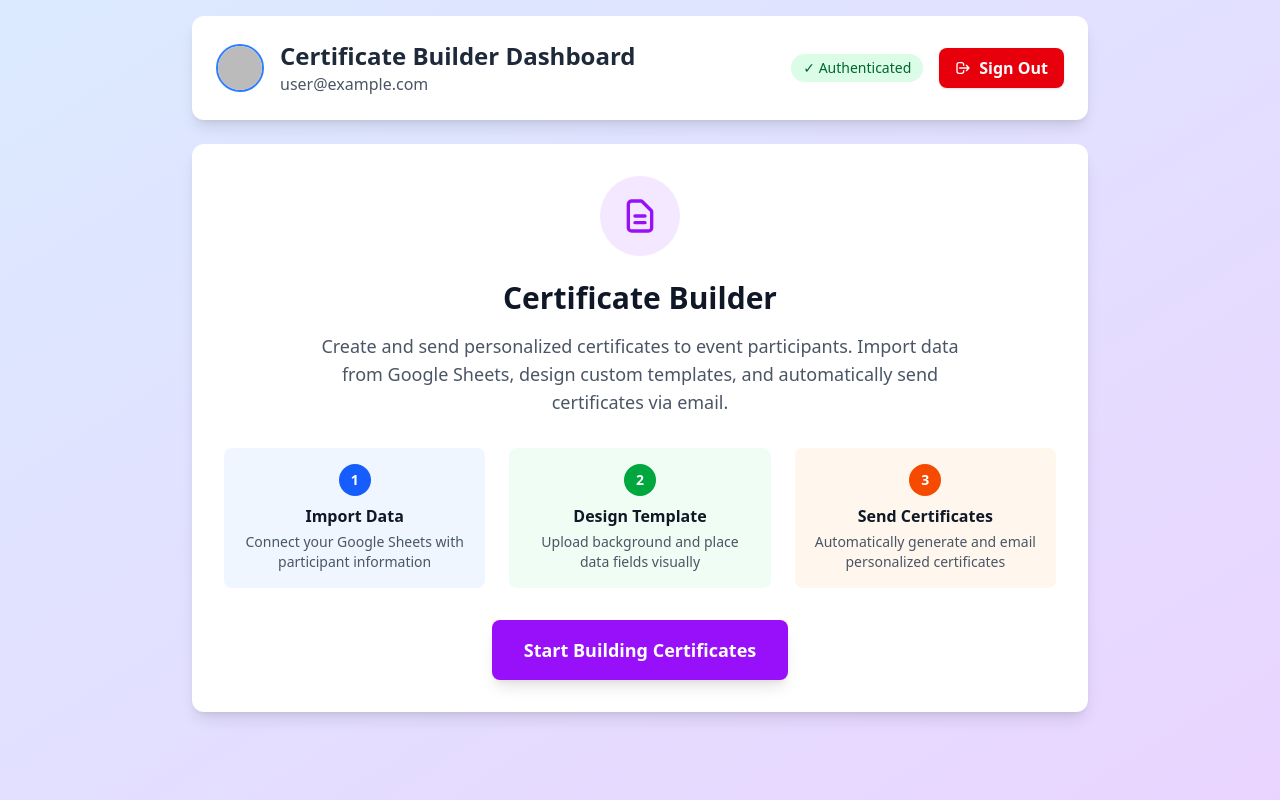
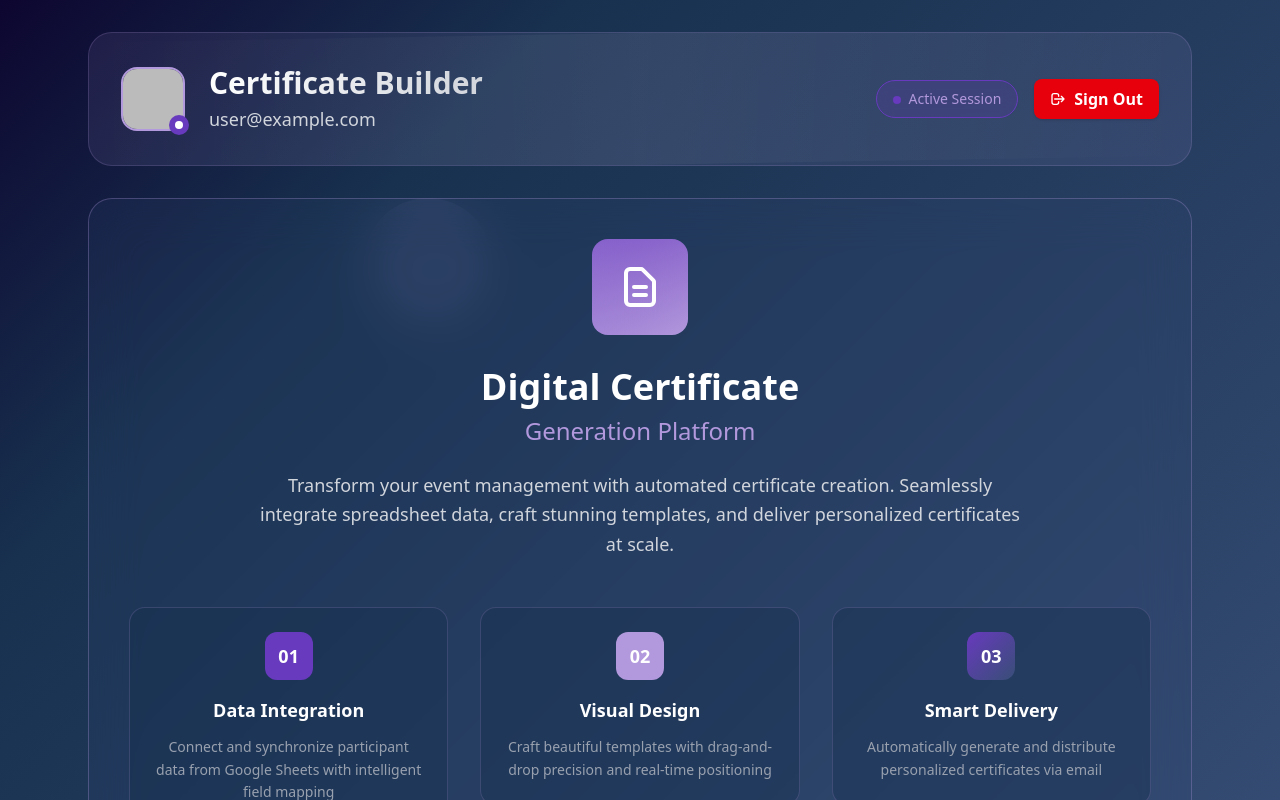
Before and after one commit to AdarshDev9349/eventsmail, a Next.js app: page /dashboard in a window 1280 px wide. Shown: the top 800 px of the page. Built offline with nearby package versions, Linux system fonts and the light colour scheme; no server answers; sample sign-in values are in the browser's storage.

Commit message:
fix:Changed the ui theme

```diff
--- a/src/app/dashboard/page.tsx
+++ b/src/app/dashboard/page.tsx
@@ -12,83 +12,126 @@ export default async function Dashboard() {
   }
 
   return (
-    <div className="min-h-screen bg-gradient-to-br from-blue-100 to-purple-200 p-4">
-      <div className="max-w-4xl mx-auto">
+    <div className="min-h-screen" style={{ background: 'linear-gradient(135deg, #0d0630 0%, #18314f 25%, #384e77 100%)' }}>
+      <div className="max-w-6xl mx-auto px-6 py-8">
         {/* Header */}
-        <div className="bg-white rounded-xl shadow-lg p-6 mb-6">
+        <div className="relative overflow-hidden rounded-3xl mb-8" style={{ backgroundColor: 'rgba(179, 152, 220, 0.1)', border: '1px solid rgba(179, 152, 220, 0.2)' }}>
+          <div className="absolute inset-0 bg-gradient-to-r from-transparent via-white/5 to-transparent transform -skew-y-1"></div>
+          <div className="relative p-8">
             <div className="flex items-center justify-between">
-            <div className="flex items-center space-x-4">
+              <div className="flex items-center space-x-6">
                 {session.user.image && (
+                  <div className="relative">
                     <img
                       src={session.user.image}
                       alt="Profile"
-                  className="w-12 h-12 rounded-full border-2 border-blue-500"
+                      className="w-16 h-16 rounded-2xl border-2"
+                      style={{ borderColor: '#b298dc' }}
                     />
+                    <div className="absolute -bottom-1 -right-1 w-5 h-5 rounded-full flex items-center justify-center" style={{ backgroundColor: '#683abe' }}>
+                      <div className="w-2 h-2 bg-white rounded-full"></div>
+                    </div>
+                  </div>
                 )}
                 <div>
-                <h1 className="text-2xl font-bold text-gray-800">
-                  Certificate Builder Dashboard
+                  <h1 className="text-3xl font-bold bg-gradient-to-r from-white to-gray-300 bg-clip-text text-transparent">
+                    Certificate Builder
                   </h1>
-                <p className="text-gray-600">{session.user.email}</p>
+                  <p className="text-gray-300 mt-1 text-lg">{session.user.email}</p>
                 </div>
               </div>
               <div className="flex items-center space-x-4">
-              <span className="px-3 py-1 bg-green-100 text-green-800 rounded-full text-sm font-medium">
-                ✓ Authenticated
-              </span>
+                <div className="px-4 py-2 rounded-full text-sm font-medium border backdrop-blur-sm" style={{ backgroundColor: 'rgba(104, 58, 190, 0.2)', borderColor: '#683abe', color: '#b298dc' }}>
+                  <span className="inline-block w-2 h-2 rounded-full mr-2" style={{ backgroundColor: '#683abe' }}></span>
+                  Active Session
+                </div>
                 <SignOut />
               </div>
             </div>
           </div>
+        </div>
 
-        {/* Certificate Builder Card */}
-        <div className="bg-white rounded-xl shadow-lg p-8">
+        {/* Main Content */}
+        <div className="relative">
+          {/* Decorative background elements */}
+          <div className="absolute top-0 left-1/4 w-32 h-32 rounded-full opacity-10" style={{ backgroundColor: '#b298dc' }}></div>
+          <div className="absolute bottom-0 right-1/3 w-24 h-24 rounded-full opacity-10" style={{ backgroundColor: '#683abe' }}></div>
+
+          <div className="relative rounded-3xl backdrop-blur-xl border p-10" style={{ backgroundColor: 'rgba(56, 78, 119, 0.15)', borderColor: 'rgba(179, 152, 220, 0.3)' }}>
             <div className="text-center">
-            <div className="w-20 h-20 bg-purple-100 rounded-full flex items-center justify-center mx-auto mb-6">
-              <svg className="w-10 h-10 text-purple-600" fill="none" stroke="currentColor" viewBox="0 0 24 24">
+              {/* Icon */}
+              <div className="relative inline-flex items-center justify-center w-24 h-24 rounded-2xl mb-8" style={{ background: 'linear-gradient(135deg, #683abe, #b298dc)' }}>
+                <div className="absolute inset-0 rounded-2xl bg-gradient-to-r from-white/20 to-transparent"></div>
+                <svg className="relative w-12 h-12 text-white" fill="none" stroke="currentColor" viewBox="0 0 24 24">
                   <path strokeLinecap="round" strokeLinejoin="round" strokeWidth={2} d="M9 12h6m-6 4h6m2 5H7a2 2 0 01-2-2V5a2 2 0 012-2h5.586a1 1 0 01.707.293l5.414 5.414a1 1 0 01.293.707V19a2 2 0 01-2 2z" />
                 </svg>
               </div>
-            <h2 className="text-3xl font-bold text-gray-900 mb-4">Certificate Builder</h2>
-            <p className="text-gray-600 text-lg mb-8 max-w-2xl mx-auto">
-              Create and send personalized certificates to event participants. Import data from Google Sheets,
-              design custom templates, and automatically send certificates via email.
+
+              <h2 className="text-4xl font-bold text-white mb-6">
+                Digital Certificate
+                <span className="block text-2xl font-normal mt-2" style={{ color: '#b298dc' }}>
+                  Generation Platform
+                </span>
+              </h2>
+
+              <p className="text-gray-300 text-lg mb-12 max-w-3xl mx-auto leading-relaxed">
+                Transform your event management with automated certificate creation.
+                Seamlessly integrate spreadsheet data, craft stunning templates, and deliver
+                personalized certificates at scale.
               </p>
 
-            <div className="grid grid-cols-1 md:grid-cols-3 gap-6 mb-8">
-              <div className="bg-blue-50 rounded-lg p-4">
-                <div className="w-8 h-8 bg-blue-600 rounded-full flex items-center justify-center mx-auto mb-2">
-                  <span className="text-white font-bold text-sm">1</span>
+              {/* Process Steps */}
+              <div className="grid grid-cols-1 md:grid-cols-3 gap-8 mb-12">
+                <div className="group relative">
+                  <div className="absolute inset-0 rounded-2xl bg-gradient-to-br from-white/5 to-transparent opacity-0 group-hover:opacity-100 transition-opacity duration-300"></div>
+                  <div className="relative p-6 rounded-2xl border" style={{ backgroundColor: 'rgba(24, 49, 79, 0.4)', borderColor: 'rgba(179, 152, 220, 0.2)' }}>
+                    <div className="flex items-center justify-center w-12 h-12 rounded-xl mb-4 mx-auto" style={{ backgroundColor: '#683abe' }}>
+                      <span className="text-white font-bold text-lg">01</span>
                     </div>
-                <h3 className="font-semibold text-gray-900 mb-1">Import Data</h3>
-                <p className="text-sm text-gray-600">Connect your Google Sheets with participant information</p>
-              </div>
-
-              <div className="bg-green-50 rounded-lg p-4">
-                <div className="w-8 h-8 bg-green-600 rounded-full flex items-center justify-center mx-auto mb-2">
-                  <span className="text-white font-bold text-sm">2</span>
-                </div>
-                <h3 className="font-semibold text-gray-900 mb-1">Design Template</h3>
-                <p className="text-sm text-gray-600">Upload background and place data fields visually</p>
-              </div>
-
-              <div className="bg-orange-50 rounded-lg p-4">
-                <div className="w-8 h-8 bg-orange-600 rounded-full flex items-center justify-center mx-auto mb-2">
-                  <span className="text-white font-bold text-sm">3</span>
-                </div>
-                <h3 className="font-semibold text-gray-900 mb-1">Send Certificates</h3>
-                <p className="text-sm text-gray-600">Automatically generate and email personalized certificates</p>
+                    <h3 className="font-semibold text-white mb-3 text-lg">Data Integration</h3>
+                    <p className="text-sm text-gray-400 leading-relaxed">Connect and synchronize participant data from Google Sheets with intelligent field mapping</p>
                   </div>
                 </div>
 
+                <div className="group relative">
+                  <div className="absolute inset-0 rounded-2xl bg-gradient-to-br from-white/5 to-transparent opacity-0 group-hover:opacity-100 transition-opacity duration-300"></div>
+                  <div className="relative p-6 rounded-2xl border" style={{ backgroundColor: 'rgba(24, 49, 79, 0.4)', borderColor: 'rgba(179, 152, 220, 0.2)' }}>
+                    <div className="flex items-center justify-center w-12 h-12 rounded-xl mb-4 mx-auto" style={{ backgroundColor: '#b298dc' }}>
+                      <span className="text-white font-bold text-lg">02</span>
+                    </div>
+                    <h3 className="font-semibold text-white mb-3 text-lg">Visual Design</h3>
+                    <p className="text-sm text-gray-400 leading-relaxed">Craft beautiful templates with drag-and-drop precision and real-time positioning</p>
+                  </div>
+                </div>
+
+                <div className="group relative">
+                  <div className="absolute inset-0 rounded-2xl bg-gradient-to-br from-white/5 to-transparent opacity-0 group-hover:opacity-100 transition-opacity duration-300"></div>
+                  <div className="relative p-6 rounded-2xl border" style={{ backgroundColor: 'rgba(24, 49, 79, 0.4)', borderColor: 'rgba(179, 152, 220, 0.2)' }}>
+                    <div className="flex items-center justify-center w-12 h-12 rounded-xl mb-4 mx-auto" style={{ background: 'linear-gradient(135deg, #683abe, #384e77)' }}>
+                      <span className="text-white font-bold text-lg">03</span>
+                    </div>
+                    <h3 className="font-semibold text-white mb-3 text-lg">Smart Delivery</h3>
+                    <p className="text-sm text-gray-400 leading-relaxed">Automatically generate and distribute personalized certificates via email</p>
+                  </div>
+                </div>
+              </div>
+
+              {/* CTA Button */}
               <Link href="/certificate-builder">
-              <button className="px-8 py-4 bg-purple-600 hover:bg-purple-700 text-white rounded-lg font-semibold text-lg transition-colors shadow-lg">
-                Start Building Certificates
+                <button className="group relative px-10 py-5 rounded-2xl font-semibold text-lg transition-all duration-300 hover:scale-105 hover:shadow-2xl" style={{ background: 'linear-gradient(135deg, #683abe, #b298dc)', color: 'white' }}>
+                  <div className="absolute inset-0 rounded-2xl bg-gradient-to-r from-white/20 to-transparent opacity-0 group-hover:opacity-100 transition-opacity duration-300"></div>
+                  <span className="relative flex items-center space-x-3">
+                    <span>Launch Certificate Builder</span>
+                    <svg className="w-5 h-5 transform group-hover:translate-x-1 transition-transform" fill="none" stroke="currentColor" viewBox="0 0 24 24">
+                      <path strokeLinecap="round" strokeLinejoin="round" strokeWidth={2} d="M13 7l5 5m0 0l-5 5m5-5H6" />
+                    </svg>
+                  </span>
                 </button>
               </Link>
             </div>
           </div>
         </div>
       </div>
+    </div>
   );
 }
```
Lines whose indentation alone changed are shown as unchanged.
